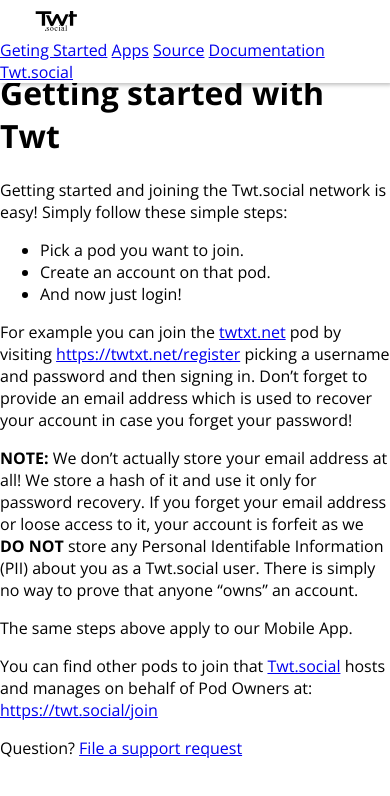
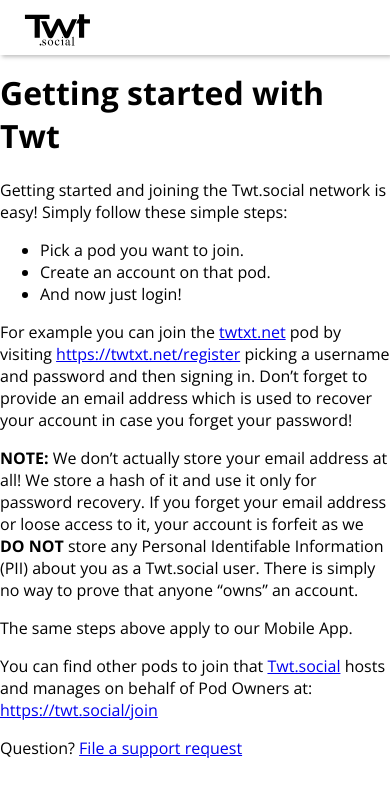
Before and after one commit to andriputra/twtxtlandingpage, a plain HTML site: page getting-started.html in a window 390 px wide. Drawn offline with nearby package versions, Linux system fonts and the light colour scheme.

Commit message:
add image replacement

```diff
--- a/assets/style/sass/_general.scss
+++ b/assets/style/sass/_general.scss
@@ -10,7 +10,7 @@ body{
         margin: 0 auto;
     }
     main{
-        padding-top: 120px;
+        padding-top: 80px;
     }
     .grid{
         &-column{
--- a/getting-started.html
+++ b/getting-started.html
@@ -20,26 +20,24 @@
 <body>
     <nav class="navbar navbar-fixed-top navbar-transparent" role="navigation" aria-label="main navigation">
         <div class="container-fluid">
+            <div class="topnav">
                 <div class="navbar-brand">
-                <a class="navbar-item" href="index.html">
+                    <a class="navbar-item desktop-view" href="index.html">
                         <img src="assets/img/logo.svg" alt="" width="112" height="28">
                     </a>
-                <a role="button" class="navbar-burger" aria-label="menu" aria-expanded="false" data-target="navbar-menu">
-                    <span aria-hidden="true"></span>
-                    <span aria-hidden="true"></span>
-                    <span aria-hidden="true"></span>
-                </a>
                 </div>
-            <div class="navbar-menu">
+                <div class="navbar-menu" id="menuLinks">
                     <div class="navbar-list-menu">
-                    <a href="getting-started.html" class="navbar-item is-secondary">Geting Started</a>
-                    <a href="https://jointwt.org/goryon/" class="navbar-item is-secondary">Apps</a>
-                    <a href="https://github.com/jointwt" class="navbar-item is-secondary">Source</a>
-                    <a href="https://dev.twtxt.net" class="navbar-item is-secondary">Documentation</a>
-                    <a href="https://twt.social" class="navbar-item">
+                        <a href="https://jointwt.org/getting-started/" class="navbar-item">Geting Started</a>
+                        <a href="https://jointwt.org/goryon/" class="navbar-item">Apps</a>
+                        <a href="https://github.com/jointwt" class="navbar-item">Source</a>
+                        <a href="https://dev.twtxt.net" class="navbar-item">Documentation</a>
+                        <a href="https://twt.social" class="navbar-item is-primary">
                             <span class="button signup-button rounded secondary-btn raised">Twt.social</span>
                         </a>
                     </div>
+                </div>
+                <a href="javascript:void(0);" class="icon" onclick="mobileMenu()"><i class="fa fa-bars"></i></a>
             </div>
         </div>
     </nav>
@@ -63,6 +61,7 @@
         </div>
     </main>
     <script src="https://code.jquery.com/jquery-1.12.4.min.js"></script>
+    <!-- Fixed Header on Scroll -->
     <script>
         $(function () {
             $(document).scroll(function () {
@@ -71,6 +70,7 @@
             });
         });
     </script>
+    <!-- Scroll To Smooth -->
     <script>
         $(document).ready(function(){
           $("a").on('click', function(event) {
@@ -86,5 +86,31 @@
             });
         });
     </script>
+    <!-- Animation text on Section Top -->
+    <script>
+        var text = ["Ads", "Tracking", "Algorithms"];
+        var counter = 0;
+        var elem = $("#greeting");
+        setInterval(change, 3000);
+        function change() {
+            elem.fadeOut(function(){
+                elem.html(text[counter]);
+                counter++;
+                if(counter >= text.length) { counter = 0; }
+                elem.fadeIn();
+            });
+        }
+    </script>
+    <!-- Handle Menu Mobile -->
+    <script>
+        function mobileMenu() {
+            var x = document.getElementById("menuLinks");
+            if (x.style.display === "block") {
+            x.style.display = "none";
+            } else {
+            x.style.display = "block";
+            }
+        }
+    </script>
 </body>
 </html>
```
Also changed, not shown: compare.html (+38 -12 lines), index.html (+1 -1 lines), assets/img/share-story.png (added), assets/style/css/style.css, 1 other file. Lines whose indentation alone changed are shown as unchanged.
